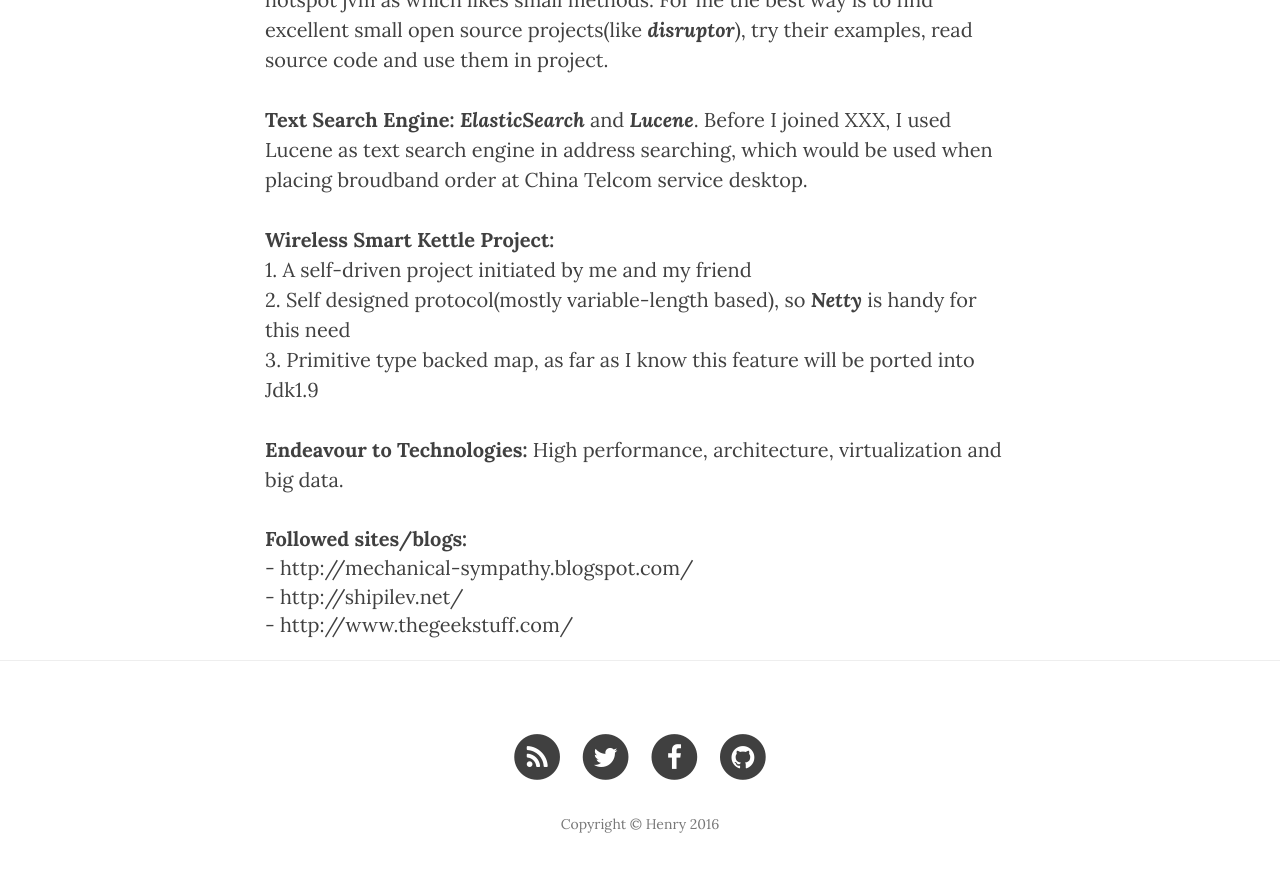
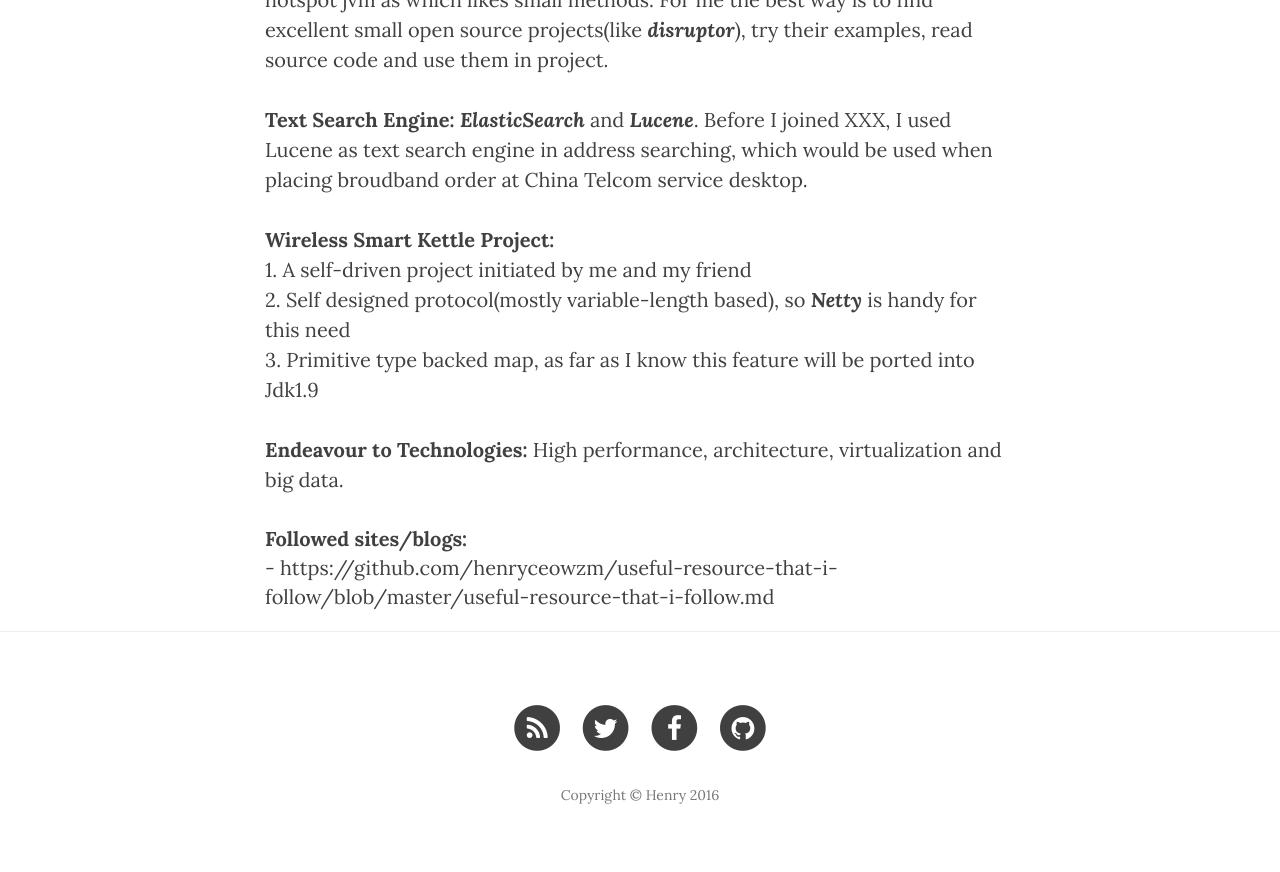
Before and after one commit to henryceowzm/henryceowzm.github.io, a Jekyll site: the page built from about.html, in a window 1280 px wide and 900 px high, scrolled down 1923 px. Shown: the top 872 px of the window. Built offline with Jekyll 4.4.1, drawn with Linux system fonts in a browser that asks for light colours; nearby versions of some CDN libraries.

Commit message:
change reference to useful-resource-that-i-follow

```diff
--- a/about.html
+++ b/about.html
@@ -40,6 +40,4 @@ header-img: "img/about-bg.jpg"
 <p><b>Endeavour to Technologies:</b> High performance, architecture, virtualization and big data.</p>
 
 <b>Followed sites/blogs:</b><br>
-- http://mechanical-sympathy.blogspot.com/<br>
-- http://shipilev.net/<br>
-- http://www.thegeekstuff.com/<br>
+- https://github.com/henryceowzm/useful-resource-that-i-follow/blob/master/useful-resource-that-i-follow.md
```
